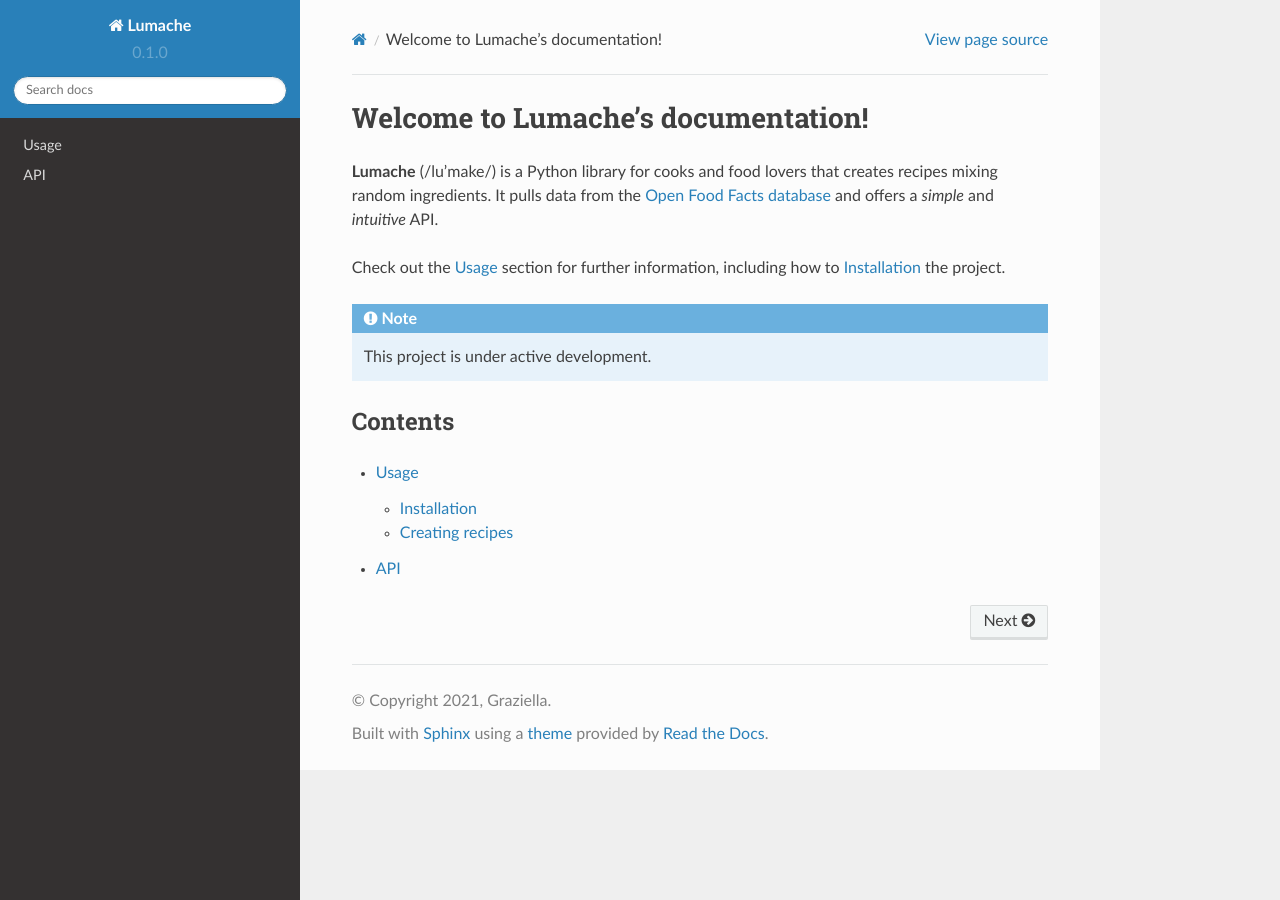
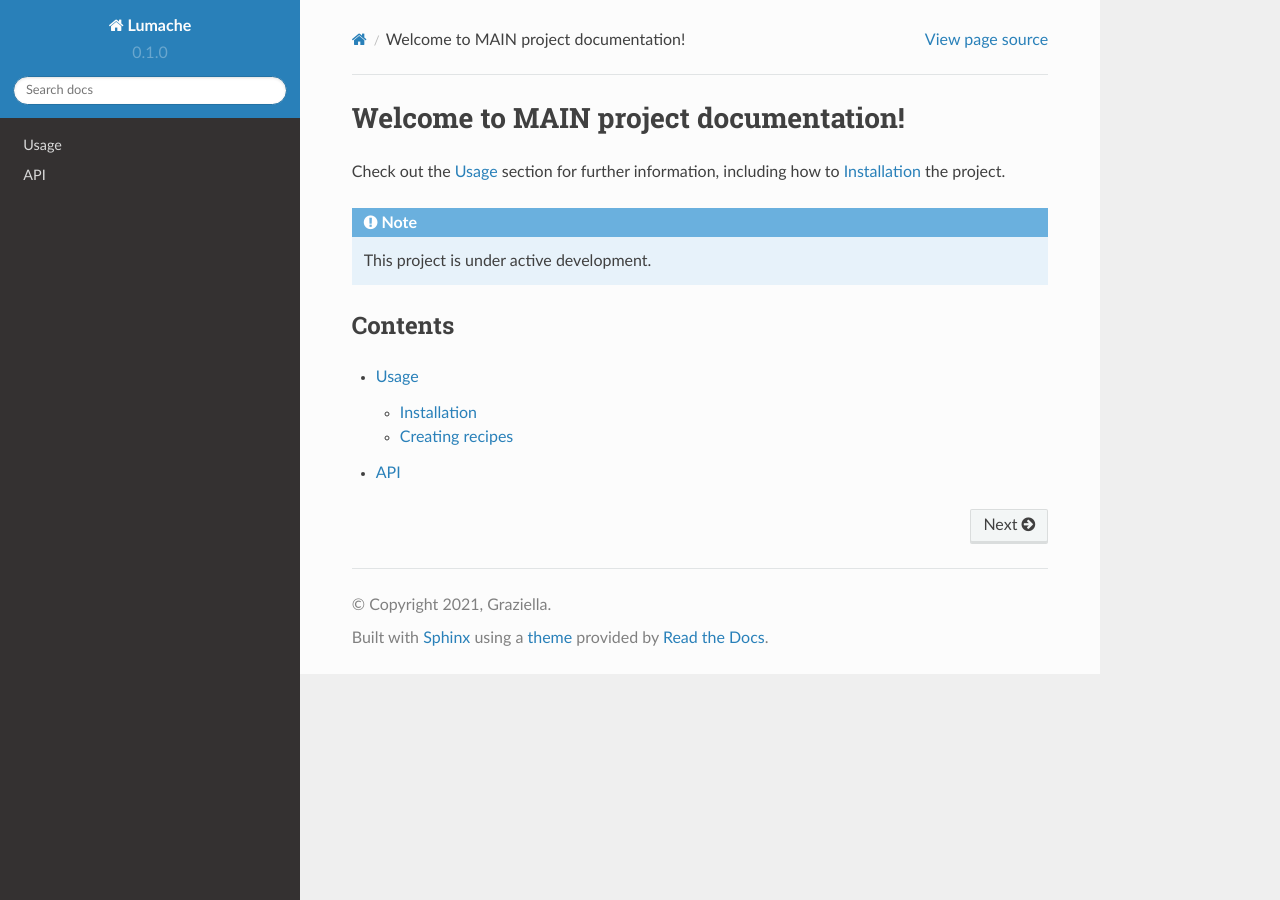
Before and after one commit to matejmatuska/readthedocs-experiment-project, a Sphinx documentation site: the page built from docs/source/index.rst, in a window 1280 px wide. Built offline with Sphinx 7.4.7 and the Read the Docs theme 2.0.0, drawn with Linux system fonts in a browser that asks for light colours.

Commit message:
Update index.rst

```diff
--- a/docs/source/index.rst
+++ b/docs/source/index.rst
@@ -1,10 +1,5 @@
-Welcome to Lumache's documentation!
+Welcome to MAIN project documentation!
 ===================================
-
-**Lumache** (/lu'make/) is a Python library for cooks and food lovers
-that creates recipes mixing random ingredients.
-It pulls data from the `Open Food Facts database <https://world.openfoodfacts.org/>`_
-and offers a *simple* and *intuitive* API.
 
 Check out the :doc:`usage` section for further information, including
 how to :ref:`installation` the project.
```
